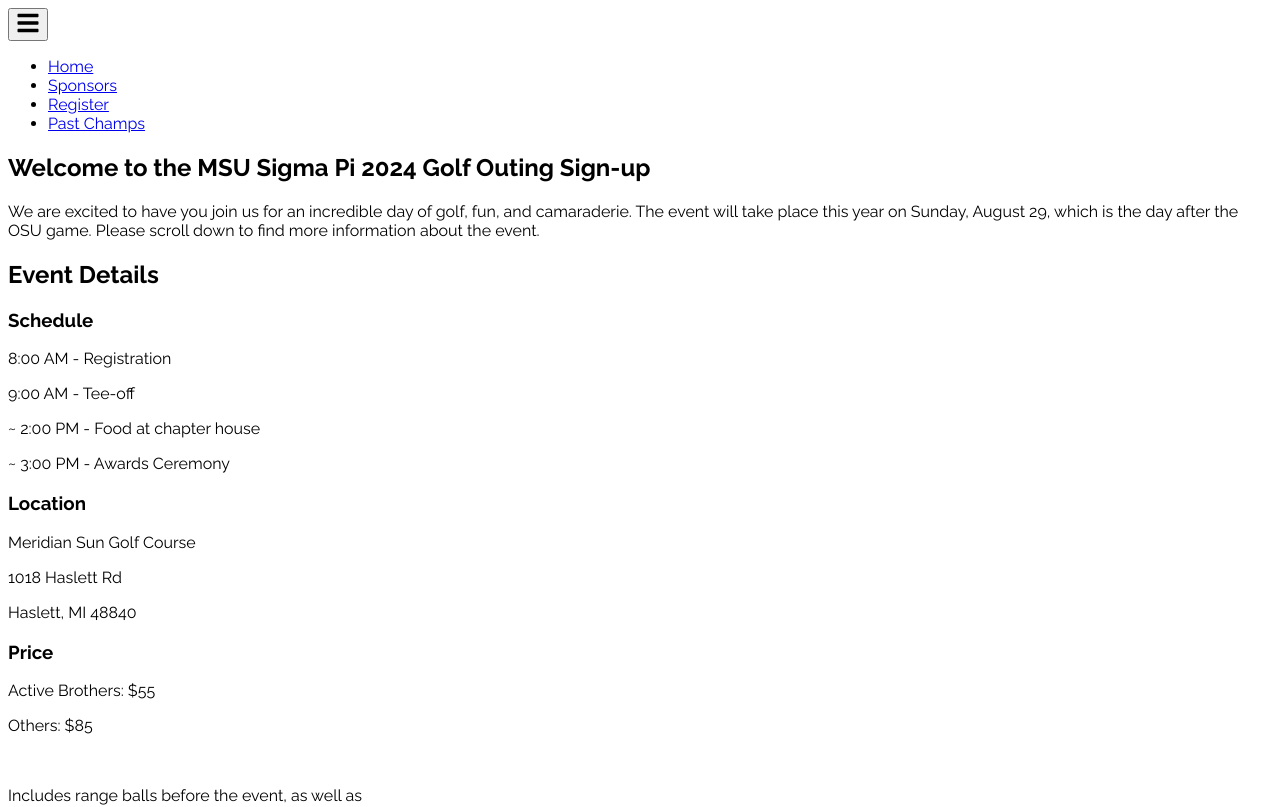
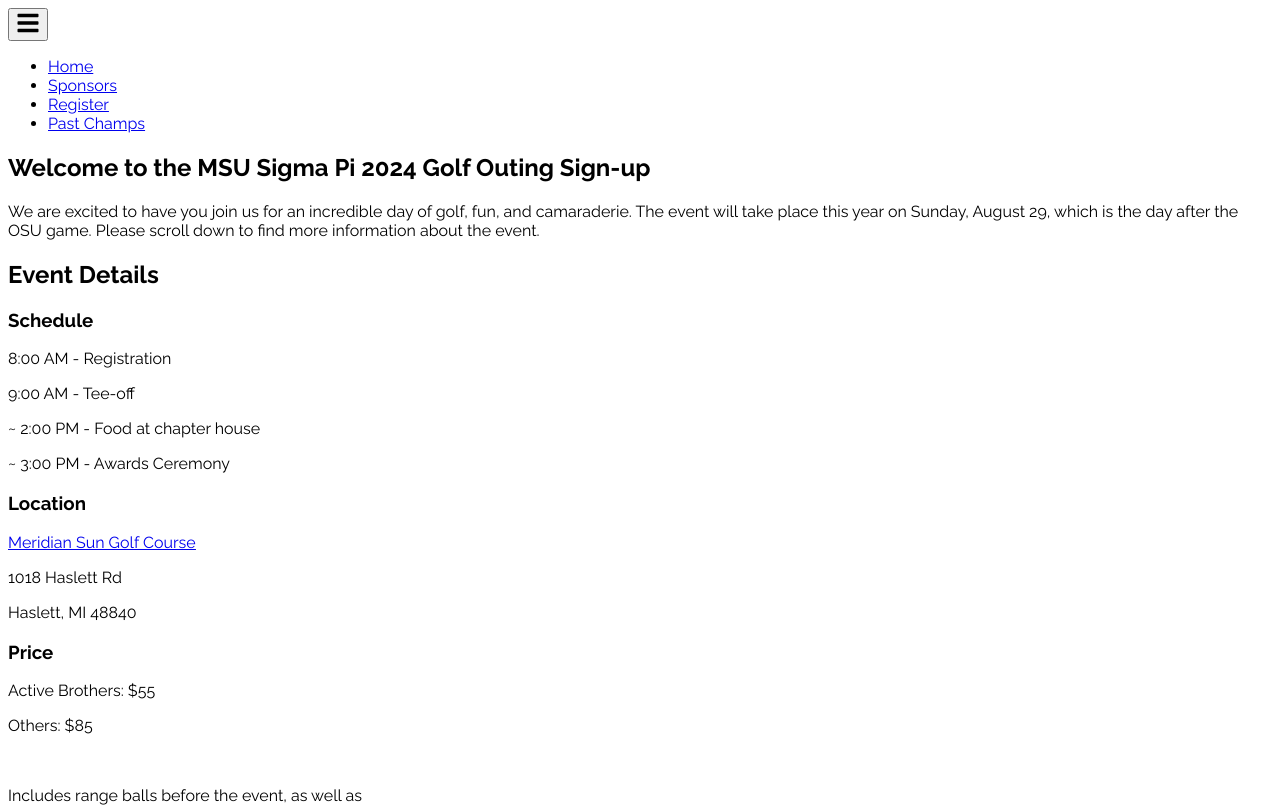
Before and after one commit to Sungyuk1/SigmaPiWebsite, a React (Create React App) app: page /golf-outing in a window 1280 px wide. Shown: the top 807 px of the page. Built offline with nearby package versions, Linux system fonts and the light colour scheme.

Commit message:
added link to meridian sun course

```diff
--- a/src/components/GolfOuting/GOHome.jsx
+++ b/src/components/GolfOuting/GOHome.jsx
@@ -46,7 +46,7 @@
               <p>~ 3:00 PM - Awards Ceremony</p>
             </InfoTile>
             <InfoTile title="Location">
-              <p>Meridian Sun Golf Course</p>
+              <p><u><a href="https://www.meridiansungc.com/">Meridian Sun Golf Course</a></u></p>
               <p>1018 Haslett Rd</p>
               <p>Haslett, MI 48840</p>
             </InfoTile>
```
